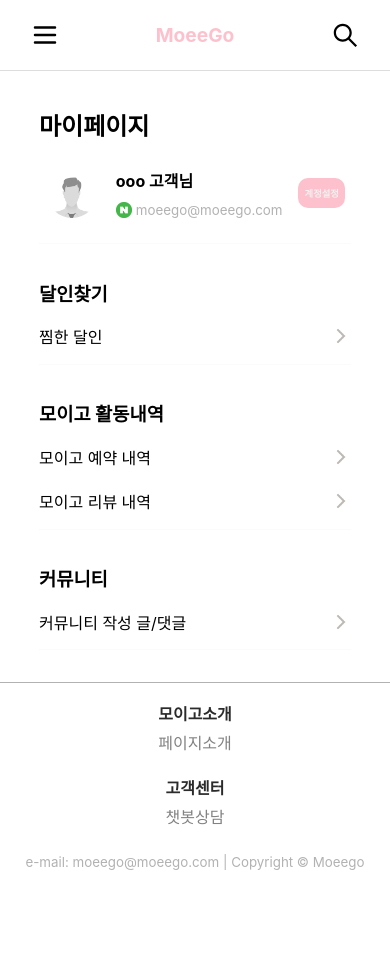
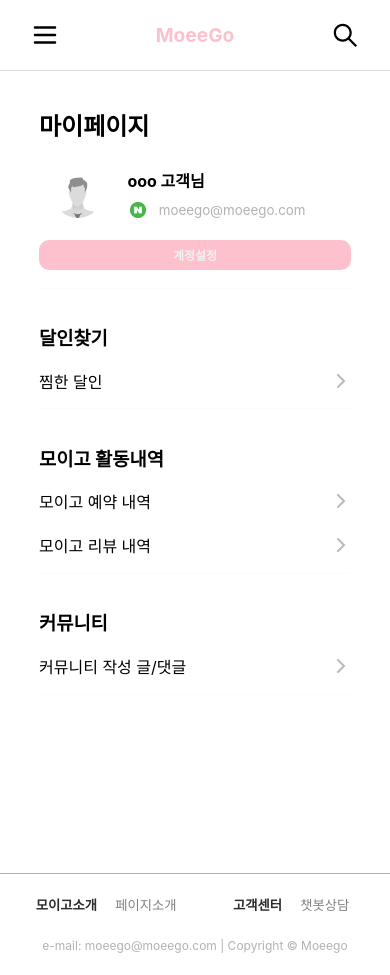
Before and after one commit to jaeheoon/moeego_client, a React (Vite) app: page /mypage in a window 390 px wide. Before the commit the page ends 893 px from the top, so only its background shows below. Built offline with nearby package versions, Linux system fonts and the light colour scheme.

Commit message:
[FE] Ref: 헤더 푸터 App.jsx 전반적인 CSS 수정 (#139)
Co-authored-by: codelily <coldelily98@naver.com>

```diff
--- a/src/App.css
+++ b/src/App.css
@@ -15,6 +15,8 @@
 }
 @media (max-width: 1250px) {
   .main-content{
-    width:100%;
+    width: 100%;
+    height: 95vh;
+    overflow: auto;
   }
 }
--- a/src/components/Header.jsx
+++ b/src/components/Header.jsx
@@ -15,7 +15,7 @@
 
   const openModal = (type) => {
     setModalType((prevType) => (prevType === type ? null : type));
-    setIsIconToggled((prevType) => (prevType === false ? true : false));
+    setIsIconToggled((prevState) => !prevState);
   };
 
   const closeModal = () => {
@@ -25,11 +25,16 @@
   };
 
   const toggleMenu = () => {
-    setIsMenuOpen(!isMenuOpen);
+    setIsMenuOpen((prev) => {
+      if (!prev) document.body.style.overflow = "hidden";
+      else document.body.style.overflow = "auto";
+      return !prev;
+    });
   };
 
   const closeMenu = () => {
     setIsMenuOpen(false);
+    document.body.style.overflow = "auto";
   };
 
   const toggleSearch = () => {
@@ -41,6 +46,7 @@
     if (searchRef.current && !searchRef.current.contains(event.relatedTarget)) {
       setIsSearchVisible(false);
       setIsSearchButtonVisible(true);
+      document.body.style.overflow = "auto";
     }
   };
 
@@ -52,9 +58,12 @@
     };
 
     document.addEventListener("mousedown", handleClickOutside);
+    document.addEventListener("touchstart", handleClickOutside);
 
     return () => {
       document.removeEventListener("mousedown", handleClickOutside);
+      document.removeEventListener("touchstart", handleClickOutside);
+      document.body.style.overflow = "auto";
     };
   }, []);
 
@@ -63,6 +72,19 @@
       searchRef.current?.focus();
     }
   }, [isSearchVisible]);
+
+  useEffect(() => {
+    if (isMenuOpen || isSearchVisible) {
+      document.body.style.overflow = "hidden";
+    } else {
+      document.body.style.overflow = "auto";
+    }
+
+    return () => {
+      document.body.style.overflow = "auto";
+    };
+  }, [isMenuOpen, isSearchVisible]);
+
 
   return (
     <header className="header">
--- a/src/components/mypage/MyPage.jsx
+++ b/src/components/mypage/MyPage.jsx
@@ -9,6 +9,7 @@
                 <h1>마이페이지</h1>
                 <div className='ProfileContainer'>
                     <Link to='/mypage/account' className='ProfileSettingPage'>
+                        <div className='TopWrap'>
                             <div className='ProfileImage'>
                                 <img src="../src/image/profile_default.png" alt="profile" />
                             </div>
@@ -17,6 +18,7 @@
                                 <div className='MailWrap'>
                                     <div className="SNSWrap"><img src="../src/image/naver_sns.png" alt="naver" /></div>
                                     <div className='Email'>moeego@moeego.com</div>
+                                </div>
                             </div>
                         </div>
                         <div className='ProfileButton'>
--- a/src/css/Footer.css
+++ b/src/css/Footer.css
@@ -58,17 +58,22 @@
     .footer .ulWrap {
         display: flex;
         align-items: center;
-        flex-direction: column;
+        flex-direction: row;
         justify-content: center;
         width: 100%;
+        font-size: 10pt;
     }
 
     .footer .ulWrap ul {
         margin: 0.5em auto;
         padding: 0;
+        display: flex;
+        align-items: center;
+        justify-content: center;
+        gap: 1em;
     }
 
     .footer p {
-        font-size: 10pt;
+        font-size: 9pt;
     }
 }
--- a/src/css/Header.css
+++ b/src/css/Header.css
@@ -100,7 +100,7 @@
     display: flex;
     flex-direction: column;
     z-index: 10000;
-    border-right: 1px solid #f2f2f2;
+    border-right: 1px solid #cdcdcd;
 }
 
 .dropdown-menu ul {
@@ -382,6 +382,10 @@
     color: red;
 }
 
+.no-scroll {
+    overflow: hidden;
+}
+
 /* 반응형 스타일 */
 @media screen and (max-width: 1250px) {
     .header .nav {
--- a/src/css/mypage/MyPage.css
+++ b/src/css/mypage/MyPage.css
@@ -62,6 +62,14 @@
     box-sizing: border-box;
 }
 
+.ProfileContainer .TopWrap {
+    display: flex;
+    flex-direction: row;
+    justify-content: space-between;
+    align-items: center;
+    width: 80%;
+}
+
 .ProfileContainer .SNSWrap {
     display: flex;
     align-items: center;
@@ -81,7 +89,7 @@
     display: flex;
     align-items: center;
     justify-content: center;
-    width: 15%;
+    width: 20%;
 }
 
 .ProfileContainer .ProfileButton input[type="button"] {
@@ -140,11 +148,15 @@
     }
 
     .MyPageWrap .ProfileContainer .ProfileSettingPage {
+        display: flex;
+        align-items: center;
+        justify-content: left;
+        flex-direction: column;
         width: 100%;
     }
 
     .MyPageWrap .ProfileContainer .ProfileSettingPage .ProfileImage {
-        width: 15%;
+        width: 20%;
         box-sizing: border-box;
     }
 
@@ -154,7 +166,7 @@
     }
 
     .MyPageWrap .ProfileContainer .ProfileSettingPage .ProfileInfo {
-        width: 60%;
+        width: 80%;
     }
 
     .MyPageWrap .ProfileContainer .ProfileSettingPage .ProfileInfo .NickName {
@@ -164,20 +176,27 @@
     .MyPageWrap .ProfileContainer .ProfileSettingPage .ProfileInfo .MailWrap {
         display: flex;
         align-items: center;
-        justify-content: center;
+        justify-content: left;
+        vertical-align: middle;
         font-size: 10pt;
-        gap: 0.3em;
     }
 
-    .MyPageWrap .ProfileContainer .ProfileSettingPage .ProfileInfo .MailWrap .SNSWrap {
+    .MyPageWrap .ProfileContainer .ProfileSettingPage .TopWrap {
+        display: flex;
+        justify-content: space-between;
+        align-items: center;
+        width: 100%;
+    }
+
+    .MyPageWrap .ProfileContainer .ProfileSettingPage .TopWrap .ProfileInfo .MailWrap .SNSWrap {
         display: flex;
         align-items: center;
         justify-content: center;
-        width: 15%;
+        width: 10%;
     }
 
-    .MyPageWrap .ProfileContainer .ProfileSettingPage .ProfileInfo .MailWrap .Email {
-        display: 85%;
+    .MyPageWrap .ProfileContainer .ProfileSettingPage .TopWrap .ProfileInfo .MailWrap .Email {
+        display: 90%;
     }
 
     .MyPageWrap .ProfileContainer .ProfileSettingPage .ProfileInfo .MailWrap .SNSWrap img {
@@ -189,17 +208,20 @@
     }
 
     .MyPageWrap .ProfileContainer .ProfileSettingPage .ProfileButton {
-        width: 25%;
+        display: flex;
+        align-items: center;
+        justify-content: center;
+        width: 100%;
     }
 
     .MyPageWrap .ProfileContainer .ProfileSettingPage .ProfileButton input[type='button'] {
-        width: 80%;
-        font-size: 7pt;
+        width: 100%;
+        font-size: 9pt;
         display: flex;
         align-items: center;
         justify-content: center;
         padding: 0 0.5em;
-        margin: 0 auto;
+        margin: 1em auto 0.2em auto;
         box-sizing: border-box;
     }
 }
--- a/src/index.css
+++ b/src/index.css
@@ -2,4 +2,9 @@
   margin: 0 auto;
   padding: 0;
   font-family: "Noto Sans KR", "Malgun Gothic", -apple-system, "Segoe UI", Roboto, "Noto Sans", sans-serif, "Apple Color Emoji", "Segoe UI Emoji", "Segoe UI Symbol", "Noto Color Emoji";
+  -ms-overflow-style: none;
 }
+
+::-webkit-scrollbar {
+  display: none;
+}
```
Lines whose indentation alone changed are shown as unchanged.
